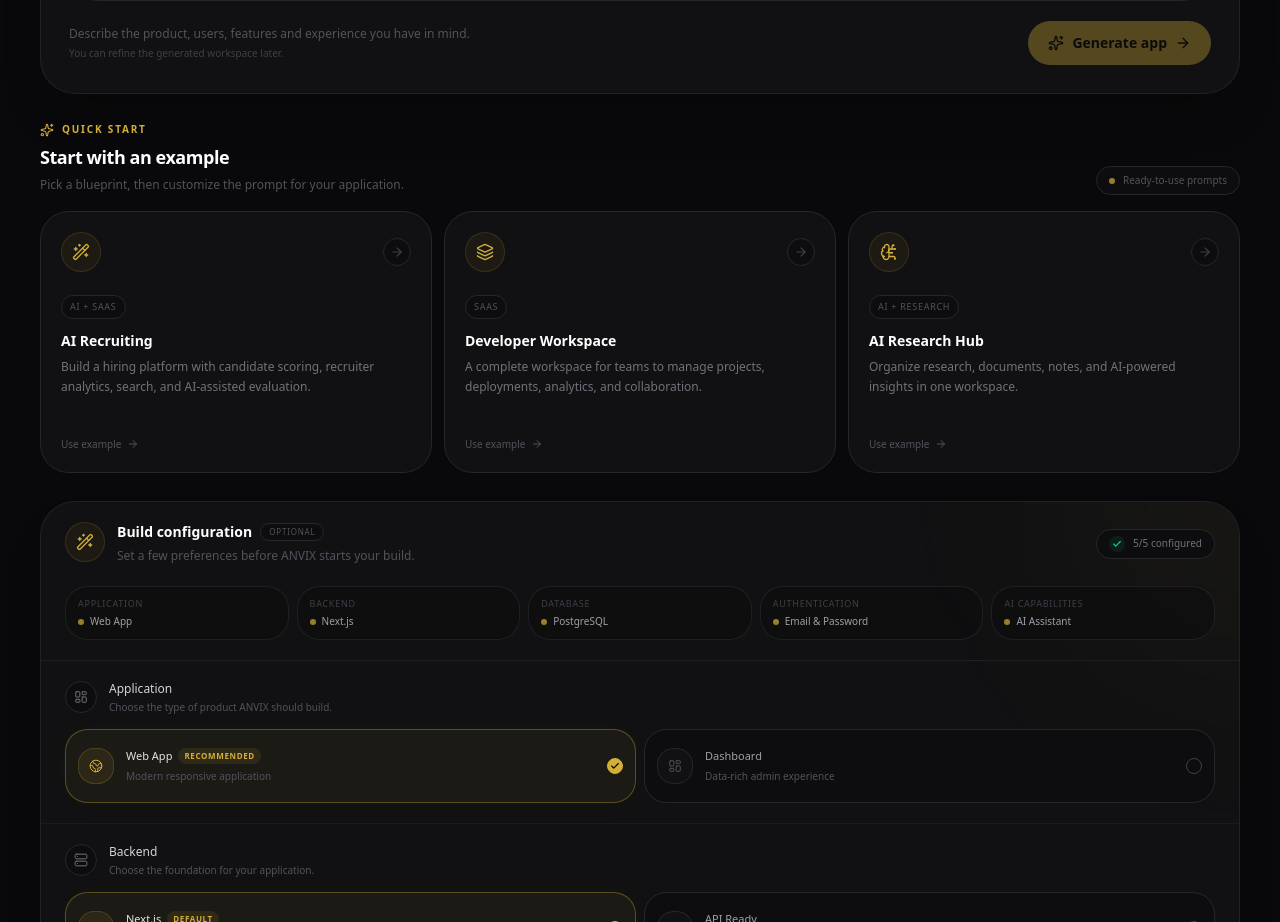
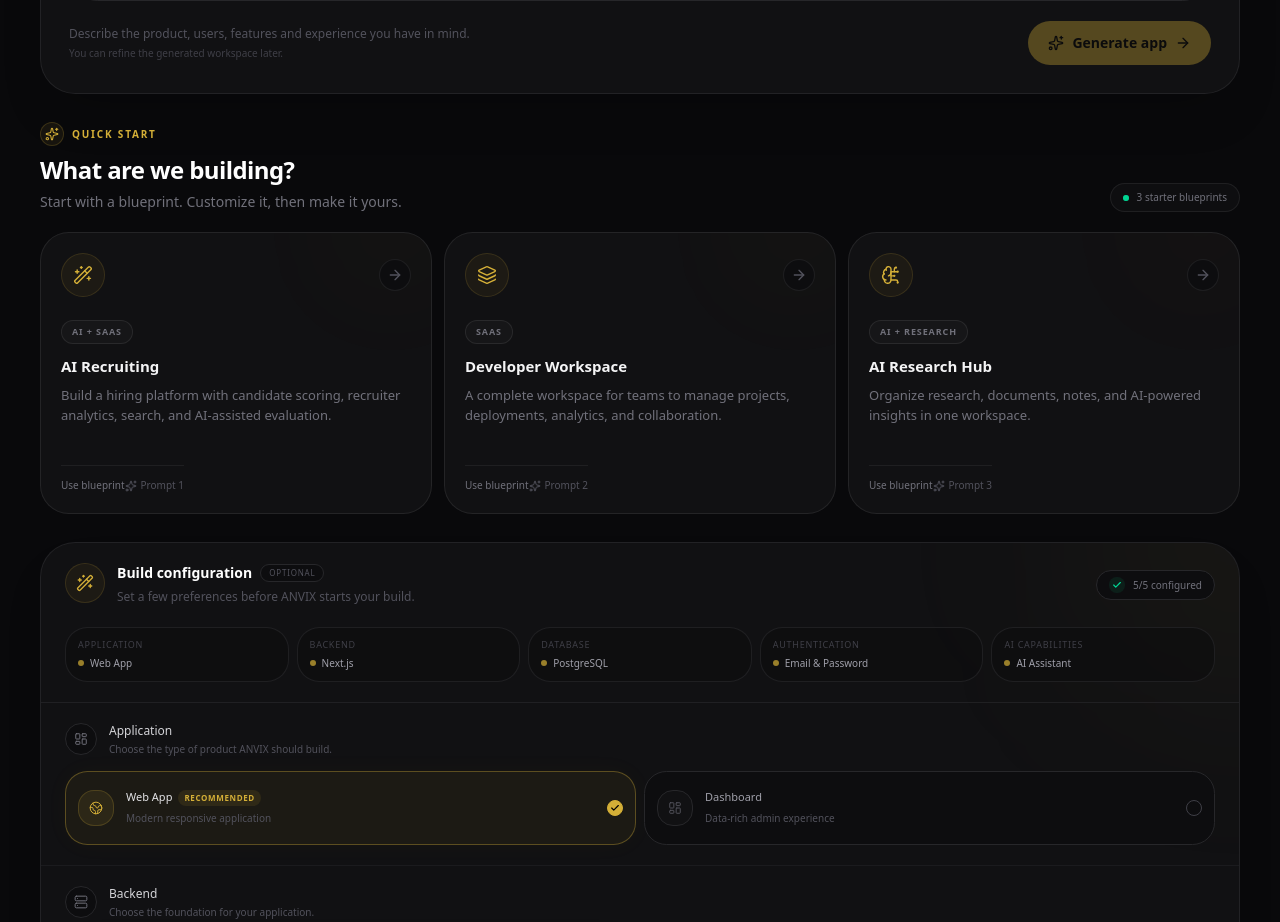
Before and after one commit to thiteswapnil1212-hue/ANVIX-AI, a Next.js app: page /generate in a window 1280 px wide. Shown: the part 920-1842 px from the top of the page. Built offline with nearby package versions, Linux system fonts and the light colour scheme; no server answers.

Commit message:
polished prompt example

```diff
--- a/components/generate/ExamplePrompts.tsx
+++ b/components/generate/ExamplePrompts.tsx
@@ -1,19 +1,24 @@
+
 "use client";
 
+import { memo, useCallback } from "react";
 import {
   ArrowRight,
   BrainCircuit,
   Layers3,
   Sparkles,
   WandSparkles,
+  Check,
 } from "lucide-react";
 
 interface ExamplePrompt {
+  id: string;
   title: string;
   description: string;
   prompt: string;
   icon: typeof WandSparkles;
   tag: string;
+  accent: string;
 }
 
 interface ExamplePromptsProps {
@@ -23,6 +28,7 @@ interface ExamplePromptsProps {
 
 const examples: ExamplePrompt[] = [
   {
+    id: "recruiting",
     title: "AI Recruiting",
     description:
       "Build a hiring platform with candidate scoring, recruiter analytics, search, and AI-assisted evaluation.",
@@ -30,8 +36,10 @@ const examples: ExamplePrompt[] = [
       "Build a production-style AI recruiting platform for modern hiring teams. Include recruiter authentication, candidate profiles, candidate search and filtering, job management, an applicant pipeline, AI-powered candidate scoring, recruiter dashboards, hiring analytics, and an AI assistant that helps recruiters evaluate candidates. Use a clean premium interface with responsive layouts, clear navigation, useful empty states, loading states, and realistic sample data.",
     icon: WandSparkles,
     tag: "AI + SaaS",
+    accent: "from-amber-400/10",
   },
   {
+    id: "developer-workspace",
     title: "Developer Workspace",
     description:
       "A complete workspace for teams to manage projects, deployments, analytics, and collaboration.",
@@ -39,8 +47,10 @@ const examples: ExamplePrompt[] = [
       "Create a premium developer workspace for shipping and managing internal applications. Include authentication, a dashboard, project management, team members, activity history, deployment status, analytics, billing, notifications, and project settings. Add realistic sample data and useful states for empty projects, active deployments, failed deployments, and completed deployments. Use a professional dark interface with a fixed sidebar and responsive layouts.",
     icon: Layers3,
     tag: "SaaS",
+    accent: "from-yellow-400/10",
   },
   {
+    id: "research-hub",
     title: "AI Research Hub",
     description:
       "Organize research, documents, notes, and AI-powered insights in one workspace.",
@@ -48,289 +58,198 @@ const examples: ExamplePrompt[] = [
       "Design an AI-powered research workspace for researchers and knowledge teams. Include projects, research documents, notes, searchable knowledge, document summaries, AI-generated insights, saved sources, tags, and collaboration features. Create a dashboard showing recent research activity and project progress. Use a premium dark interface with clear information hierarchy, realistic sample content, responsive layouts, and polished loading and empty states.",
     icon: BrainCircuit,
     tag: "AI + Research",
+    accent: "from-orange-400/10",
   },
 ];
 
-export default function ExamplePrompts({
+function ExamplePrompts({
   onSelect,
   disabled = false,
 }: ExamplePromptsProps) {
+  const handleSelect = useCallback(
+    (prompt: string) => {
+      if (disabled) return;
+      onSelect(prompt);
+    },
+    [disabled, onSelect]
+  );
+
   return (
     <section
       aria-labelledby="example-prompts-title"
-      className="relative"
+      className="relative w-full"
     >
-      {/* Header */}
-      <div className="mb-4 flex flex-col gap-3 sm:flex-row sm:items-end sm:justify-between">
+      {/* Section heading */}
+      <div className="mb-5 flex flex-col gap-3 sm:flex-row sm:items-end sm:justify-between">
         <div>
-          <div className="flex items-center gap-2">
+          <div className="mb-2 flex items-center gap-2">
+            <span className="flex h-6 w-6 items-center justify-center rounded-lg border border-[#D4AF37]/20 bg-[#D4AF37]/[0.07]">
               <Sparkles
                 className="h-3.5 w-3.5 text-[#D4AF37]"
                 strokeWidth={1.8}
                 aria-hidden="true"
               />
+            </span>
 
-            <p
-              className="
-                text-[10px]
-                font-semibold
-                uppercase
-                tracking-[0.18em]
-                text-[#D4AF37]
-              "
-            >
+            <p className="text-[10px] font-semibold uppercase tracking-[0.18em] text-[#D4AF37]">
               Quick start
             </p>
           </div>
 
           <h2
             id="example-prompts-title"
-            className="
-              mt-1.5
-              text-lg
-              font-semibold
-              tracking-tight
-              text-white
-            "
+            className="text-xl font-semibold tracking-tight text-white sm:text-2xl"
           >
-            Start with an example
+            What are we building?
           </h2>
 
-          <p className="mt-1 text-xs leading-5 text-zinc-600">
-            Pick a blueprint, then customize the prompt for your
-            application.
+          <p className="mt-1.5 max-w-xl text-xs leading-5 text-zinc-500 sm:text-sm">
+            Start with a blueprint. Customize it, then make it yours.
           </p>
         </div>
 
-        <div
-          className="
-            hidden
-            items-center
-            gap-2
-            rounded-full
-            border
-            border-zinc-800
-            bg-[#0D0D0F]
-            px-3
-            py-1.5
-            sm:inline-flex
-          "
-        >
-          <span className="h-1.5 w-1.5 rounded-full bg-[#D4AF37]/70" />
-
-          <span className="text-[10px] text-zinc-600">
-            Ready-to-use prompts
+        <div className="inline-flex w-fit items-center gap-2 rounded-full border border-white/[0.07] bg-white/[0.025] px-3 py-1.5">
+          <span className="relative flex h-1.5 w-1.5">
+            <span className="absolute inline-flex h-full w-full rounded-full bg-emerald-400/40" />
+            <span className="relative inline-flex h-1.5 w-1.5 rounded-full bg-emerald-400" />
+          </span>
+          <span className="text-[10px] text-zinc-500">
+            {examples.length} starter blueprints
           </span>
         </div>
       </div>
 
-      {/* Example cards */}
-      <div className="grid gap-3 md:grid-cols-3">
-        {examples.map((example) => {
+      {/* Blueprint cards */}
+      <div className="grid grid-cols-1 gap-3 sm:grid-cols-2 xl:grid-cols-3">
+        {examples.map((example, index) => {
           const Icon = example.icon;
 
           return (
             <button
-              key={example.title}
+              key={example.id}
               type="button"
               disabled={disabled}
-              onClick={() => onSelect(example.prompt)}
-              aria-label={`Use ${example.title} example`}
+              onClick={() => handleSelect(example.prompt)}
+              aria-label={`Use ${example.title} prompt`}
               className="
-                group
-                relative
-                min-w-0
-                overflow-hidden
-                rounded-2xl
-                border
-                border-zinc-800
-                bg-[#111113]
-                p-5
-                text-left
-                outline-none
-                transition-all
-                duration-200
+                group/card relative flex min-w-0 flex-col
+                overflow-hidden rounded-2xl border
+                border-white/[0.08] bg-[#111113]
+                p-4 text-left
+                transition-all duration-200
                 hover:-translate-y-0.5
-                hover:border-[#D4AF37]/25
-                hover:bg-[#141416]
-                hover:shadow-[0_18px_45px_rgba(0,0,0,0.2)]
+                hover:border-[#D4AF37]/30
+                hover:bg-[#151517]
+                hover:shadow-[0_16px_40px_rgba(0,0,0,0.25)]
+                focus-visible:outline-none
                 focus-visible:ring-2
-                focus-visible:ring-[#D4AF37]/35
+                focus-visible:ring-[#D4AF37]/60
                 focus-visible:ring-offset-2
                 focus-visible:ring-offset-[#0D0D0F]
                 active:translate-y-0
-                disabled:cursor-not-allowed
+                disabled:pointer-events-none
                 disabled:opacity-50
+                motion-reduce:transform-none
+                motion-reduce:transition-none
+                sm:p-5
               "
             >
-              {/* Background glow */}
+              {/* Gold glow */}
               <div
                 aria-hidden="true"
-                className="
-                  pointer-events-none
-                  absolute
-                  -right-20
-                  -top-20
-                  h-40
-                  w-40
-                  rounded-full
-                  bg-[#D4AF37]/[0.055]
-                  opacity-0
-                  blur-[55px]
-                  transition-opacity
-                  duration-300
-                  group-hover:opacity-100
-                "
+                className={`
+                  pointer-events-none absolute -right-16 -top-20
+                  h-44 w-44 rounded-full
+                  bg-gradient-to-br ${example.accent}
+                  to-transparent blur-3xl
+                  opacity-40 transition-opacity duration-300
+                  group-hover/card:opacity-100
+                `}
               />
 
-              <div className="relative">
-                {/* Card top */}
-                <div className="flex items-center justify-between">
-                  <div
-                    className="
-                      flex
-                      h-10
-                      w-10
-                      items-center
-                      justify-center
-                      rounded-xl
-                      border
-                      border-[#D4AF37]/15
+              {/* Top row */}
+              <div className="relative flex w-full items-center justify-between">
+                <div className="
+                  flex h-11 w-11 items-center justify-center
+                  rounded-xl border border-[#D4AF37]/15
                   bg-[#D4AF37]/[0.06]
-                      transition-all
-                      duration-200
-                      group-hover:border-[#D4AF37]/25
-                      group-hover:bg-[#D4AF37]/[0.09]
-                    "
-                  >
+                  transition-all duration-200
+                  group-hover/card:border-[#D4AF37]/30
+                  group-hover/card:bg-[#D4AF37]/[0.10]
+                ">
                   <Icon
-                      className="
-                        h-4.5
-                        w-4.5
-                        text-[#D4AF37]
-                        transition-transform
-                        duration-200
-                        group-hover:scale-105
-                      "
+                    className="h-5 w-5 text-[#D4AF37] transition-transform duration-200 group-hover/card:scale-110"
                     strokeWidth={1.7}
                     aria-hidden="true"
                   />
                 </div>
 
-                  <div
-                    className="
-                      flex
-                      h-7
-                      w-7
-                      items-center
-                      justify-center
-                      rounded-full
-                      border
-                      border-zinc-800
-                      bg-[#0D0D0F]
-                      transition-all
-                      duration-200
-                      group-hover:border-[#D4AF37]/20
-                    "
-                  >
-                    <ArrowRight
-                      className="
-                        h-3.5
-                        w-3.5
-                        text-zinc-700
-                        transition-all
-                        duration-200
-                        group-hover:translate-x-0.5
-                        group-hover:text-[#D4AF37]
-                      "
-                      aria-hidden="true"
-                    />
-                  </div>
+                <span className="
+                  flex h-8 w-8 items-center justify-center
+                  rounded-full border border-white/[0.07]
+                  bg-[#0D0D0F] text-zinc-600
+                  transition-all duration-200
+                  group-hover/card:border-[#D4AF37]/25
+                  group-hover/card:text-[#D4AF37]
+                ">
+                  <ArrowRight className="h-4 w-4 transition-transform duration-200 group-hover/card:translate-x-0.5" />
+                </span>
               </div>
 
-                {/* Tag */}
-                <div className="mt-5">
-                  <span
-                    className="
-                      inline-flex
-                      rounded-full
-                      border
-                      border-zinc-800
-                      bg-[#0D0D0F]
-                      px-2
-                      py-1
-                      text-[9px]
-                      font-medium
-                      uppercase
-                      tracking-[0.08em]
-                      text-zinc-600
+              {/* Category */}
+              <div className="relative mt-5">
+                <span className="
+                  inline-flex items-center rounded-full
+                  border border-white/[0.08]
+                  bg-white/[0.025] px-2.5 py-1
+                  text-[9px] font-semibold uppercase
+                  tracking-[0.10em] text-zinc-500
                   transition-colors
-                      duration-200
-                      group-hover:border-zinc-700
-                      group-hover:text-zinc-500
-                    "
-                  >
+                  group-hover/card:border-[#D4AF37]/20
+                  group-hover/card:text-[#D4AF37]
+                ">
                   {example.tag}
                 </span>
               </div>
 
-                {/* Title */}
-                <h3
-                  className="
-                    mt-3
-                    text-sm
-                    font-semibold
-                    text-white
-                  "
-                >
+              {/* Copy */}
+              <div className="relative mt-3 flex-1">
+                <h3 className="text-sm font-semibold text-zinc-100 transition-colors group-hover/card:text-white sm:text-[15px]">
                   {example.title}
                 </h3>
 
-                {/* Description */}
-                <p
-                  className="
-                    mt-1.5
-                    min-h-[60px]
-                    text-xs
-                    leading-5
-                    text-zinc-500
-                  "
-                >
+                <p className="mt-2 min-h-[60px] text-xs leading-5 text-zinc-500 sm:text-[13px]">
                   {example.description}
                 </p>
+              </div>
 
-                {/* Action */}
-                <div
-                  className="
-                    mt-5
-                    flex
-                    items-center
-                    gap-1.5
-                    text-[10px]
-                    font-medium
-                    text-zinc-600
-                    transition-colors
-                    duration-200
-                    group-hover:text-[#D4AF37]
-                  "
-                >
-                  Use example
+              {/* Footer */}
+              <div className="
+                relative mt-5 flex items-center
+                justify-between border-t border-white/[0.06]
+                pt-3
+              ">
+                <span className="text-[10px] font-medium text-zinc-500 transition-colors group-hover/card:text-[#D4AF37]">
+                  Use blueprint
+                </span>
 
-                  <ArrowRight
-                    className="
-                      h-3 w-3
-                      transition-transform
-                      duration-200
-                      group-hover:translate-x-0.5
-                    "
-                    aria-hidden="true"
-                  />
-                </div>
+                <span className="flex items-center gap-1 text-[10px] text-zinc-600">
+                  <Sparkles className="h-3 w-3" />
+                  Prompt {index + 1}
+                </span>
               </div>
             </button>
           );
         })}
       </div>
+
+      {disabled && (
+        <p className="mt-3 text-xs text-zinc-500" role="status">
+          Prompt selection is temporarily unavailable.
+        </p>
+      )}
     </section>
   );
 }
+
+export default memo(ExamplePrompts);
```
Lines whose indentation alone changed are shown as unchanged.
